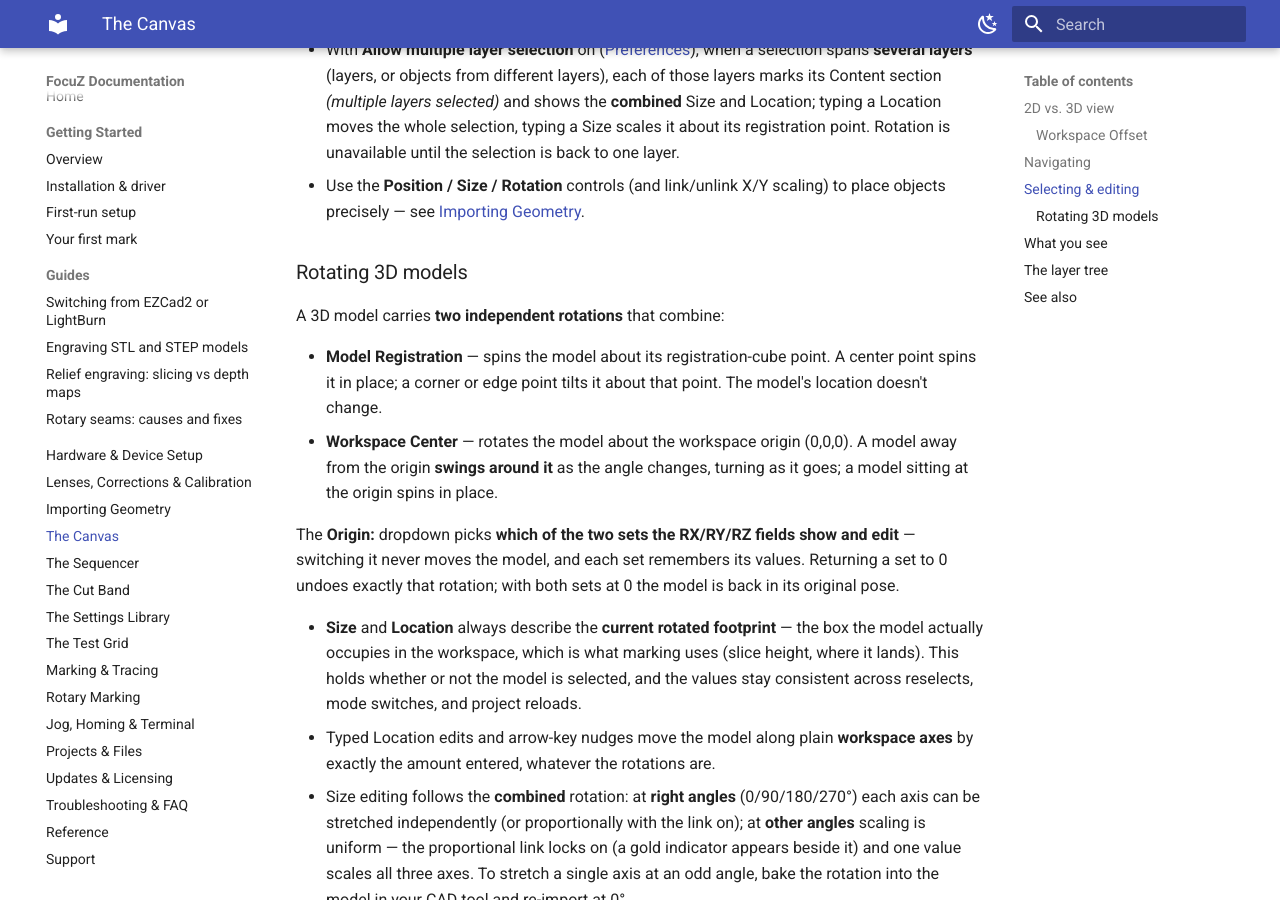
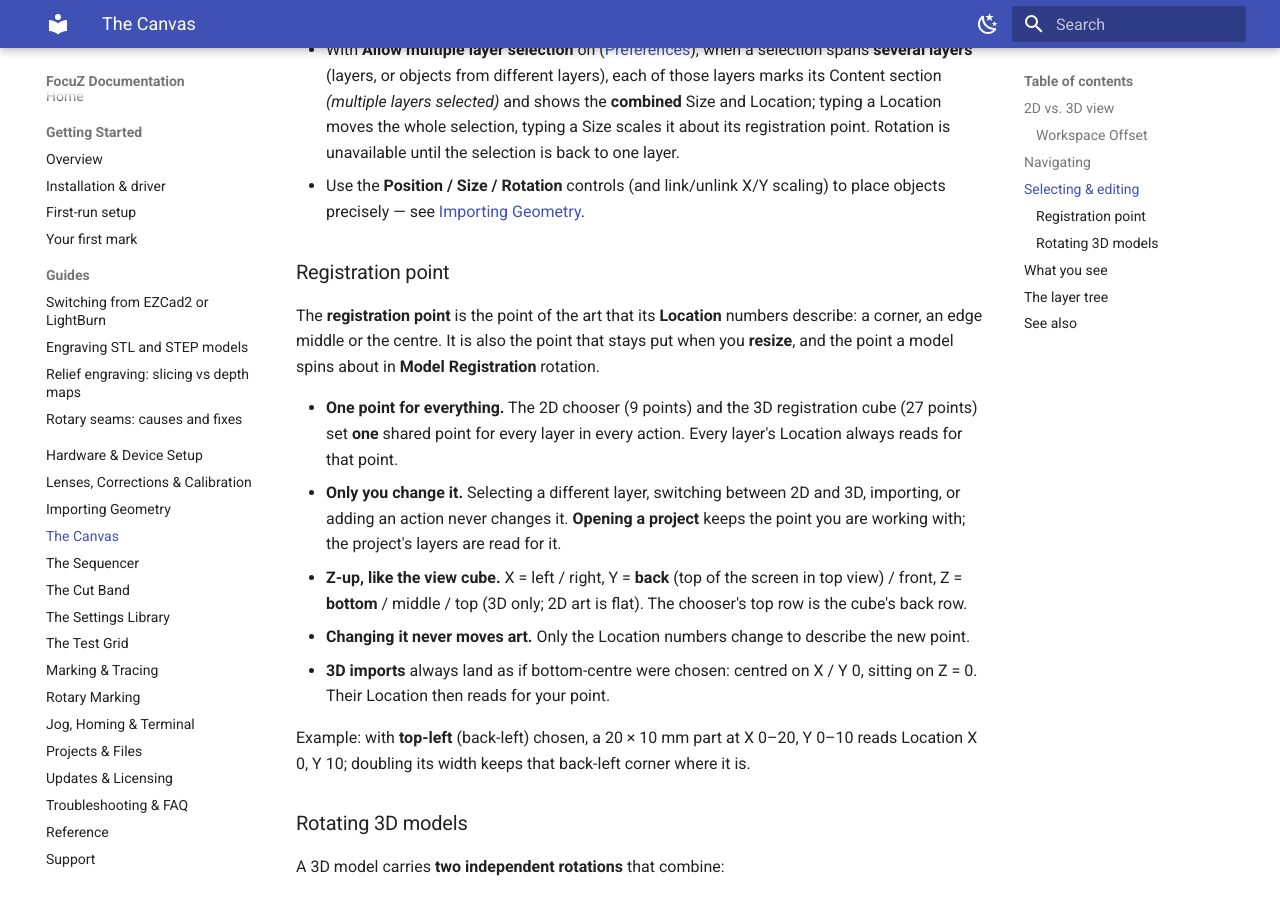
Before and after one commit to Lokahi-Shop/focuz-docs, an MkDocs documentation site: the page built from docs/canvas.md, in a window 1280 px wide and 900 px high, scrolled down 2169 px. Built offline with MkDocs 1.6.1 and Material for MkDocs 9.7.7, drawn with Linux system fonts in a browser that asks for light colours.

Commit message:
Canvas: registration point section (shared, Z-up, changed only by the user)
Co-Authored-By: Claude Opus 5.5 <noreply@anthropic.com>

```diff
--- a/docs/canvas.md
+++ b/docs/canvas.md
@@ -70,6 +70,26 @@ surface. On a rotary job it also marks the axis height and each part surface.
 - Use the **Position / Size / Rotation** controls (and link/unlink X/Y scaling) to place objects precisely —
   see [Importing Geometry](importing.md).
 
+### Registration point
+
+The **registration point** is the point of the art that its **Location** numbers describe: a corner, an edge
+middle or the centre. It is also the point that stays put when you **resize**, and the point a model spins about
+in **Model Registration** rotation.
+
+- **One point for everything.** The 2D chooser (9 points) and the 3D registration cube (27 points) set **one**
+  shared point for every layer in every action. Every layer's Location always reads for that point.
+- **Only you change it.** Selecting a different layer, switching between 2D and 3D, importing, or adding an
+  action never changes it. **Opening a project** keeps the point you are working with; the project's layers
+  are read for it.
+- **Z-up, like the view cube.** X = left / right, Y = **back** (top of the screen in top view) / front,
+  Z = **bottom** / middle / top (3D only; 2D art is flat). The chooser's top row is the cube's back row.
+- **Changing it never moves art.** Only the Location numbers change to describe the new point.
+- **3D imports** always land as if bottom-centre were chosen: centred on X / Y 0, sitting on Z = 0. Their
+  Location then reads for your point.
+
+Example: with **top-left** (back-left) chosen, a 20 × 10 mm part at X 0–20, Y 0–10 reads Location X 0, Y 10;
+doubling its width keeps that back-left corner where it is.
+
 ### Rotating 3D models
 
 A 3D model carries **two independent rotations** that combine:
```
